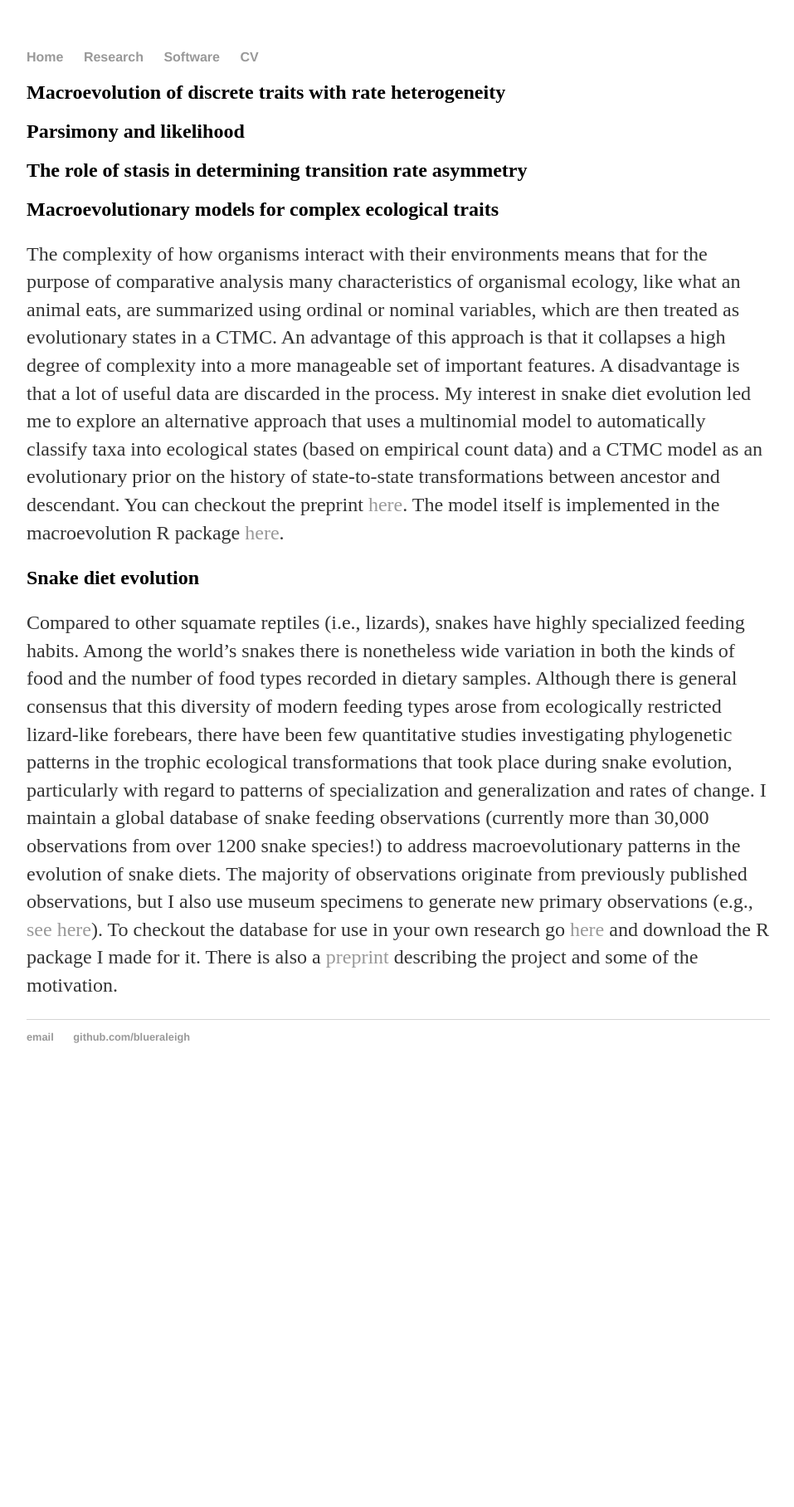
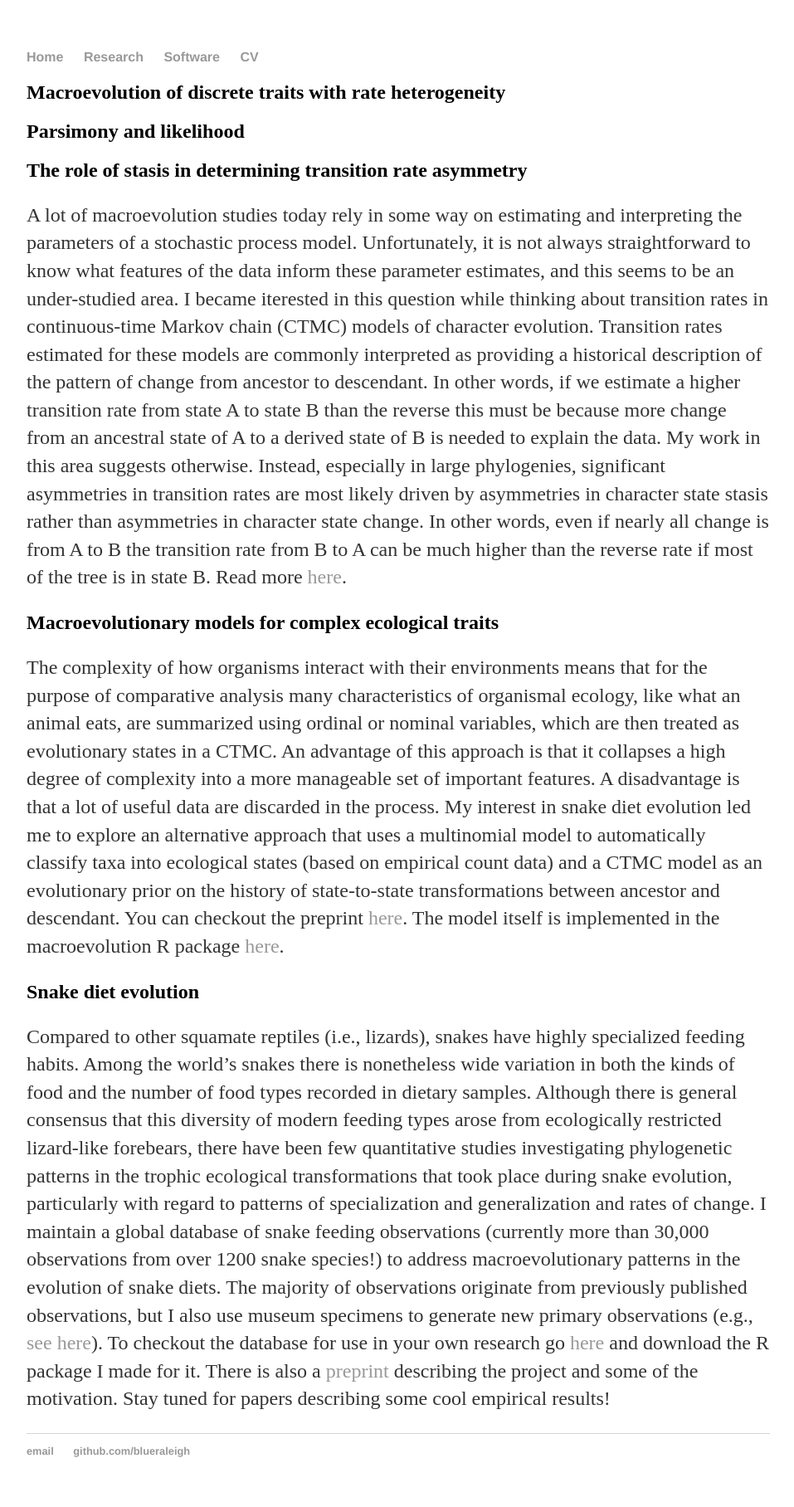
Before and after one commit to blueraleigh/blueraleigh.github.io, a Jekyll site: the page built from research/index.md, in a window 1280 px wide. Shown: the whole page at 83% size, without its empty margins (160-1117 px from the left). Built offline with Jekyll 4.4.1, drawn with Linux system fonts in a browser that asks for light colours; before the commit the page ends 1317 px from its top, so only the background shows below that.

Commit message:
Update research

```diff
--- a/research/index.md
+++ b/research/index.md
@@ -3,11 +3,30 @@ layout: default
 title: Michael C. Grundler
 style: main
 ---
+
 ## Macroevolution of discrete traits with rate heterogeneity
 
 ## Parsimony and likelihood
 
 ## The role of stasis in determining transition rate asymmetry
+
+A lot of macroevolution studies today rely in some way on estimating and
+interpreting the parameters of a stochastic process model. Unfortunately, it is
+not always straightforward to know what features of the data inform these
+parameter estimates, and this seems to be an under-studied area. I became
+iterested in this question while thinking about transition rates in continuous-time
+Markov chain (CTMC) models of character evolution.
+Transition rates estimated for these models are commonly interpreted as providing
+a historical description of the pattern of change from ancestor to descendant.
+In other words, if we estimate a higher transition rate from state A to state B
+than the reverse this must be because more change from an ancestral state of A
+to a derived state of B is needed to explain the data.
+My work in this area suggests otherwise. Instead, especially in large phylogenies,
+significant asymmetries in transition rates are most likely driven by asymmetries
+in character state stasis rather than asymmetries in character state change.
+In other words, even if nearly all change is from A to B the transition rate
+from B to A can be much higher than the reverse rate if most of the tree is in
+state B. Read more [here](https://blueraleigh.github.io/research).
 
 ## Macroevolutionary models for complex ecological traits
 
@@ -42,4 +61,5 @@ previously published observations, but I also use museum specimens to generate
 new primary observations (e.g., [see here](https://quod.lib.umich.edu/r/rept3ic)).
 To checkout the database for use in your own research go [here](https://github.com/blueraleigh/squamatabase)
 and download the R package I made for it. There is also a [preprint](https://blueraleigh.github.io/research)
-describing the project and some of the motivation.
+describing the project and some of the motivation. Stay tuned for papers describing some cool
+empirical results!
```
